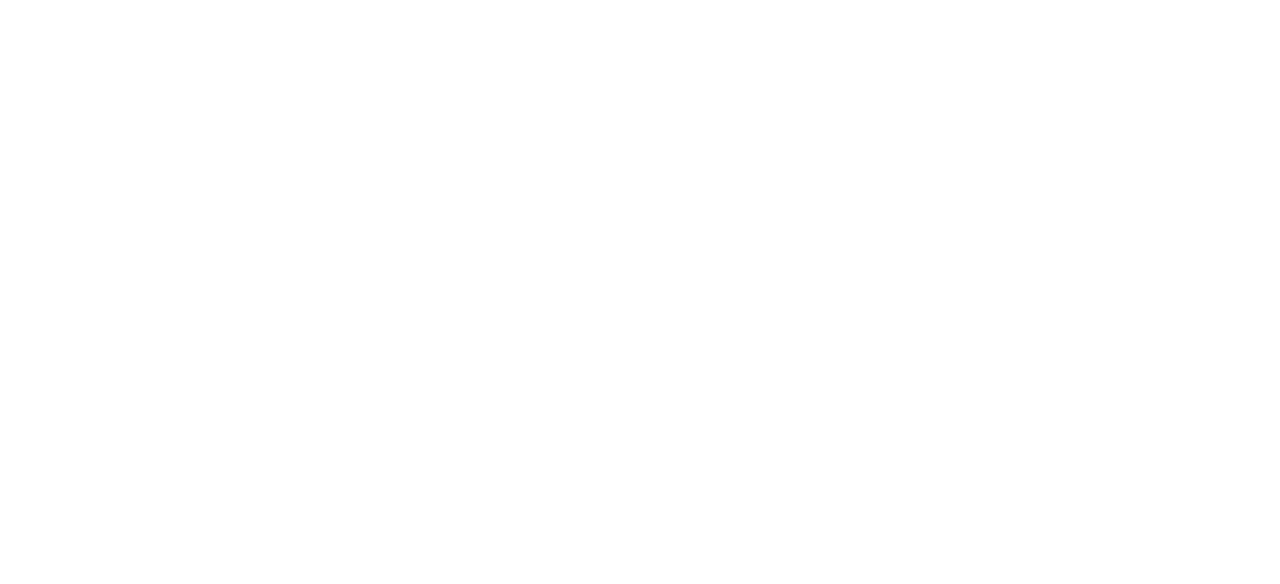
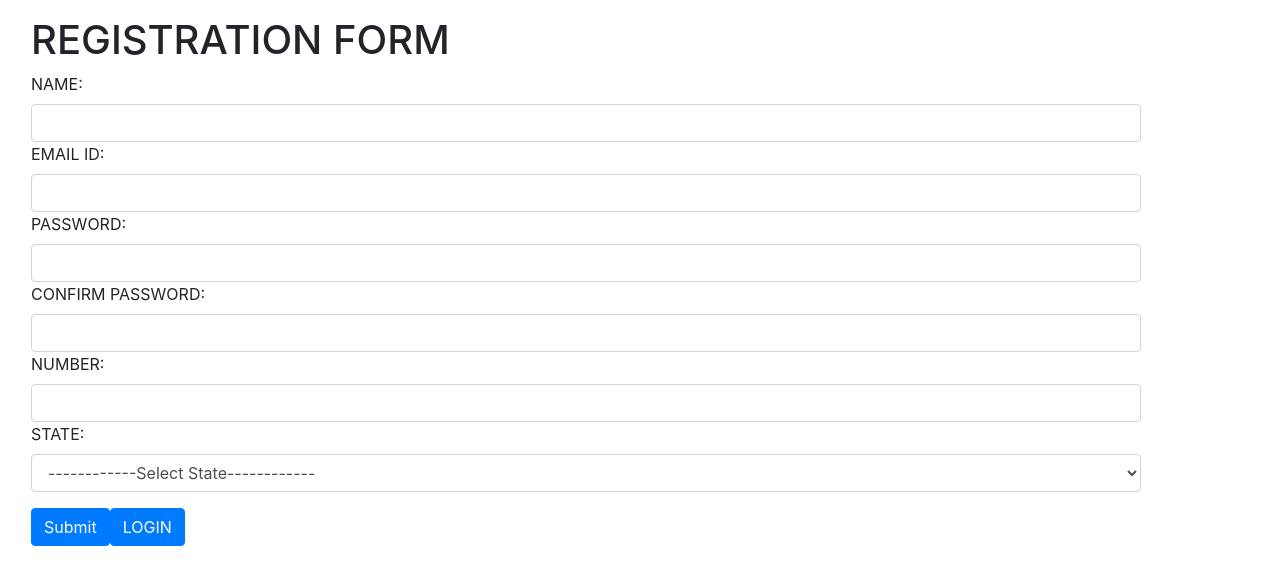
Before and after one commit to SAROOPA/COORDAPP_webops, a React (Create React App) app in the folder react jwt/: page /regform in a window 1280 px wide. Shown: the top 584 px of the page. Built offline with nearby package versions, Linux system fonts and the light colour scheme.

Commit message:
react_jwt

```diff
--- a/react jwt/src/App.js
+++ b/react jwt/src/App.js
@@ -13,7 +13,7 @@ const App = (props) => {
         <Switch>
           <Route exact path="/" component={LogIn} />
           <Route exact path="/login" component={LogIn} />
-          <Route exact path="/register" component={Reg} />
+          <Route exact path="/regform" component={Reg} />
           <Pro exact path="/home" component={Home} />
         </Switch>
       </BrowserRouter>
--- a/react jwt/src/components/login.js
+++ b/react jwt/src/components/login.js
@@ -18,7 +18,7 @@ const Reg = (props) => {
       axios
         .post("http://localhost:5000/form/log", userData)
         .then((response) => props.history.push("/home"))
-        .catch((err) => console.log("data not added"));
+        .catch((err) => console.log(err));
     },
   });
 
@@ -37,8 +37,8 @@ const Reg = (props) => {
             value={formik.values.email}
             required
           />
-          {formik.err.email ? (
-            <div className="text-danger">{formik.err.email}</div>
+          {formik.errors.email ? (
+            <div className="text-danger">{formik.errors.email}</div>
           ) : null}
           <label>PASSWORD:</label>
           <input
@@ -49,21 +49,22 @@ const Reg = (props) => {
             value={formik.values.password}
             required
           />
-          {formik.err.password ? (
-            <div className="text-danger">{formik.err.password}</div>
+          {formik.errors.password ? (
+            <div className="text-danger">{formik.errors.password}</div>
           ) : null}
         </div>
         <button type="submit" className="btn btn-primary">
           Submit
         </button>
-        <a
+        <button
+          className="btn btn-primary"
           href="#"
           onClick={() => {
-            window.location.href = "regform";
+            window.location.href = "/regform";
           }}
         >
           SIGNUP
-        </a>
+        </button>
       </form>
     </div>
   );
--- a/react jwt/src/components/regform.js
+++ b/react jwt/src/components/regform.js
@@ -25,7 +25,7 @@ const Login = (props) => {
       axios
         .post("http://localhost:5000/form/reg", userData)
         .then(() => props.history.push("/login"))
-        .catch((err) => console.log("data not added"));
+        .catch((err) => console.log(err));
     },
   });
 
@@ -95,7 +95,6 @@ const Login = (props) => {
           <label>STATE:</label>
           <select
             className="form-control"
-            id="self"
             name="state"
             onChange={formik.handleChange}
             value={formik.values.state}
@@ -146,14 +145,14 @@ const Login = (props) => {
         <button type="submit" className="btn btn-primary">
           Submit
         </button>
-        <a
-          href="#"
+        <button
+          className="btn btn-primary"
           onClick={() => {
-            window.location.href = "regform";
+            window.location.href = "/login";
           }}
         >
-          SIGNUP
-        </a>
+          LOGIN
+        </button>
       </form>
     </div>
   );
```
Also changed, not shown: 2 other files (tests, documents, lock files or other folders).
